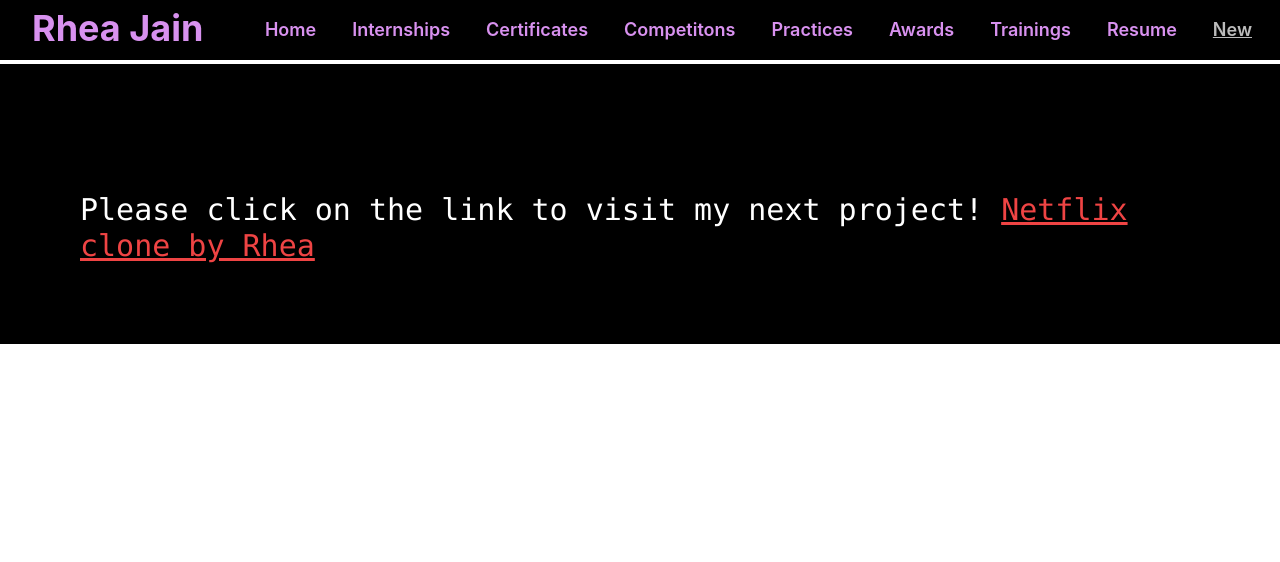
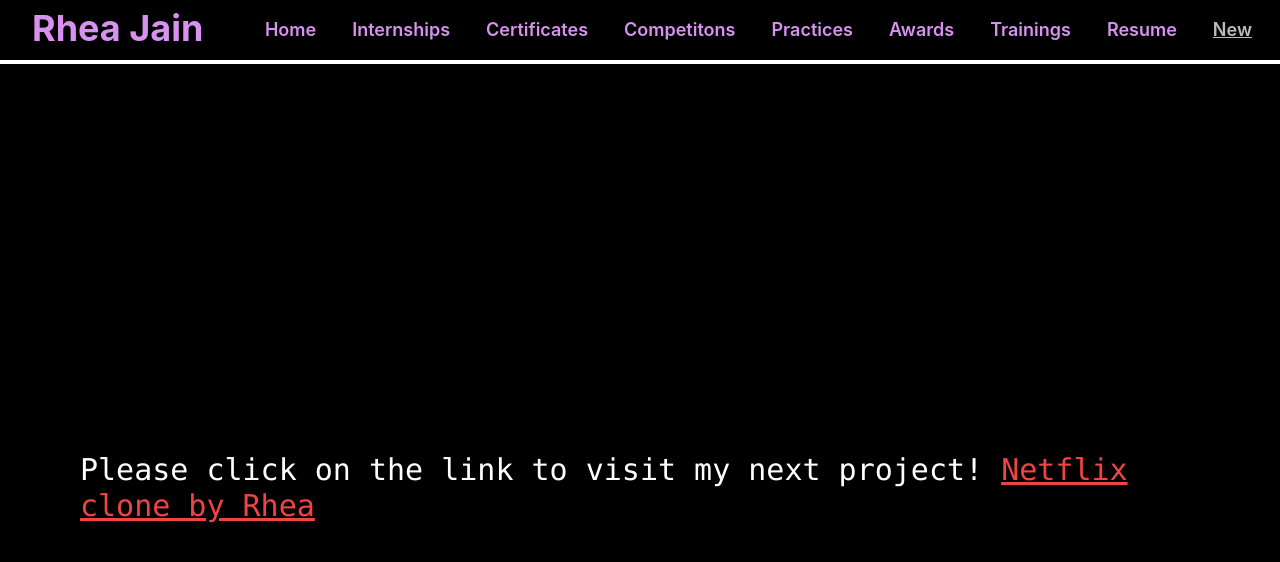
Before and after one commit to rhea0110/Live-Profile, a Next.js app: page /newprojects in a window 1280 px wide. Shown: the top 562 px of the page. Built offline with nearby package versions, Linux system fonts and the light colour scheme.

Commit message:
fixed height issues

```diff
--- a/pages/newprojects.jsx
+++ b/pages/newprojects.jsx
@@ -9,7 +9,7 @@
       <Head>
         <title>New Project</title>
       </Head>
-      <div className="w-full flex-col justify-center items-center flex p-20 h-full bg-black">
+      <div className="w-full flex-col justify-center items-center min-h-screen flex p-20 h-full bg-black">
         <div className=" mt-12 text-3xl text-white font-mono  ">
           {"Please click on the link to visit my next project! "}
           <a
--- a/pages/practices.jsx
+++ b/pages/practices.jsx
@@ -8,7 +8,7 @@
       <Head>
         <title>Practices</title>
       </Head>
-      <section className="bg-black w-full overflow-auto py-5">
+      <section className="bg-black w-full h-full overflow-auto py-5">
         <h1 className="text-[#D891EF] text-center text-4xl pt-6">
           Practice Platforms
         </h1>
--- a/pages/resume.jsx
+++ b/pages/resume.jsx
@@ -8,7 +8,7 @@
         <title>Resume</title>
       </Head>
       <div>
-        <section className="bg-black w-full overflow-auto py-5">
+        <section className="bg-black w-full h-full overflow-auto py-5">
           <h1 className="text-[#D891EF] text-center text-4xl pt-6">Resume</h1>
           <div className="px-8 pt-32 flex justify-center items-center animate-bounce">
             <a
```
